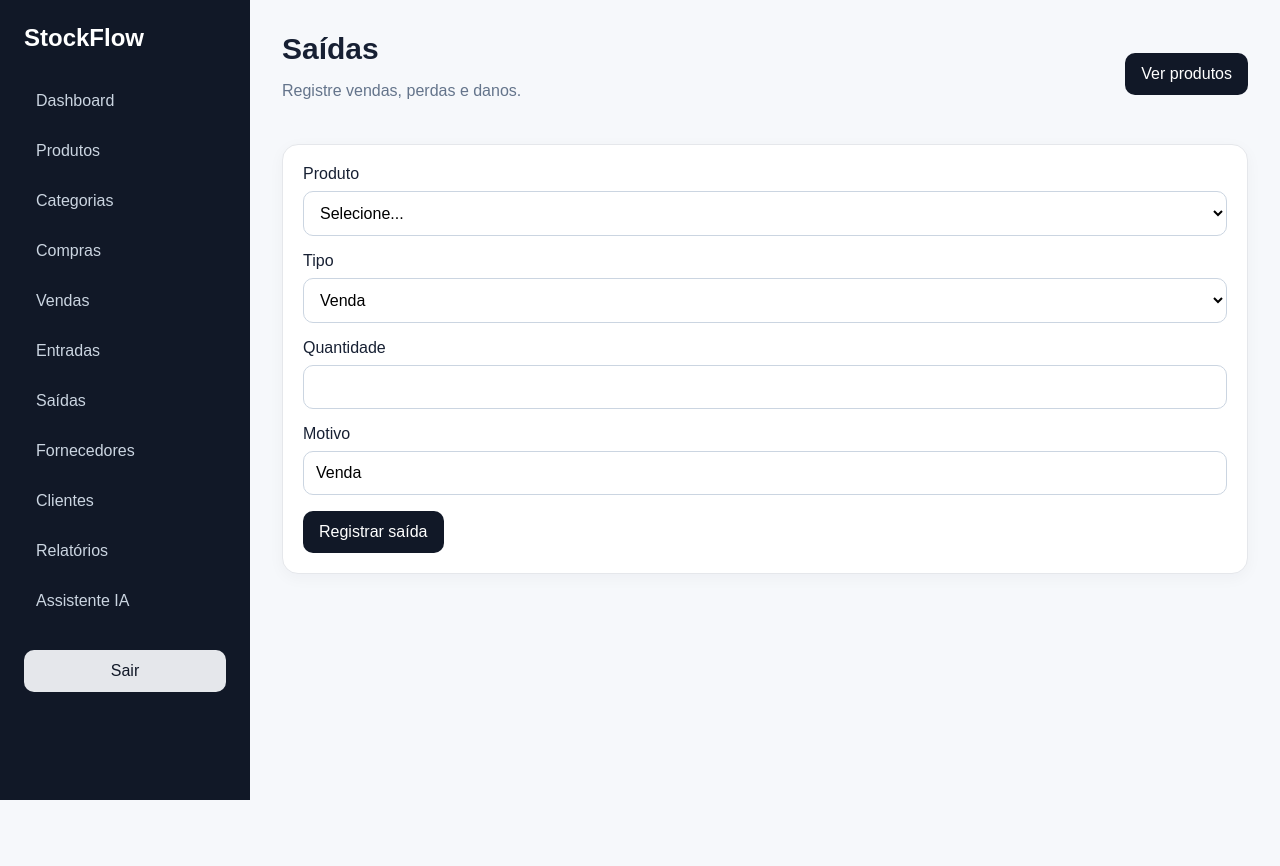
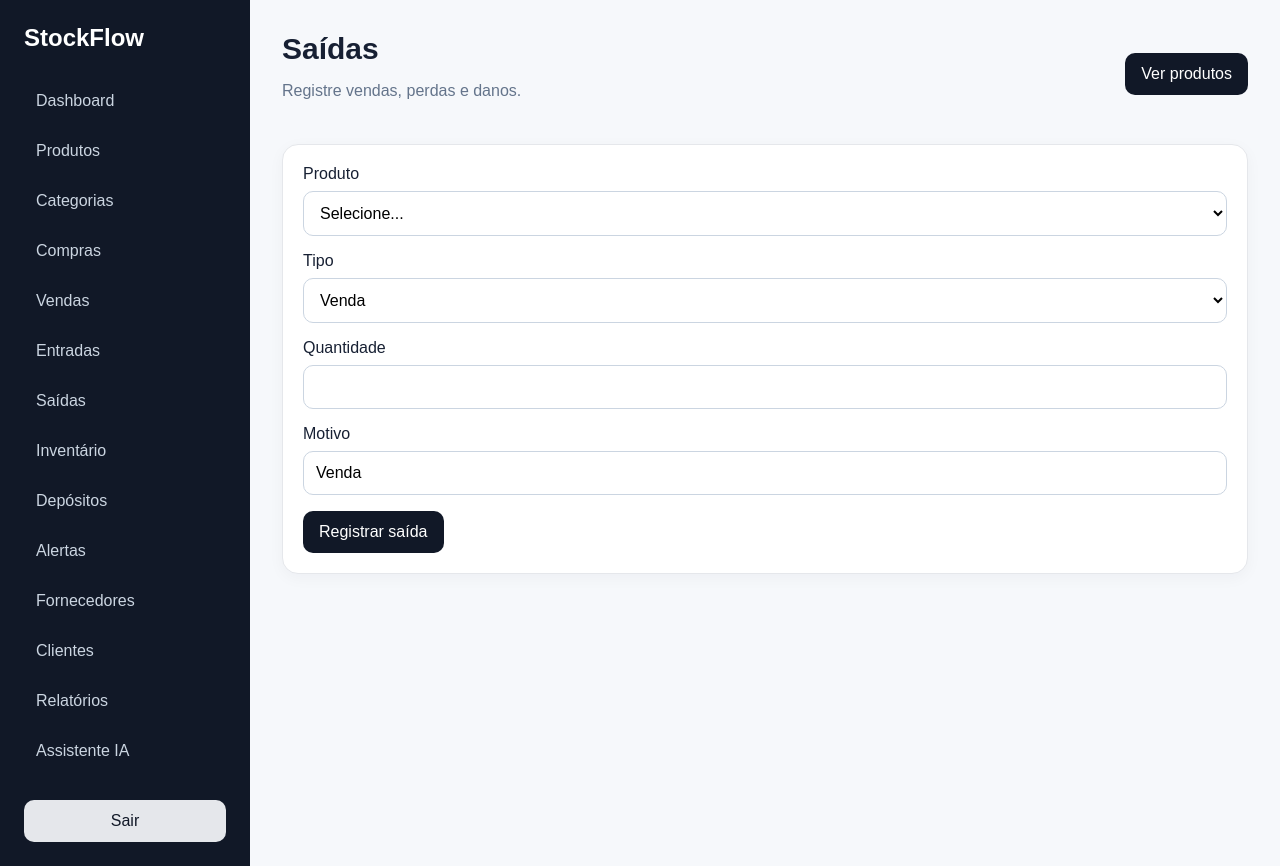
Before and after one commit to atomic-cod/stockflow, a Next.js app: page /saidas in a window 1280 px wide. Before the commit the page ends 800 px from the top, so only its background shows below. Built offline with nearby package versions, Linux system fonts and the light colour scheme; no server answers.

Commit message:
feat(ui): add inventory warehouses and alerts navigation

```diff
--- a/src/components/sidebar.tsx
+++ b/src/components/sidebar.tsx
@@ -7,7 +7,9 @@ import { useRouter } from "next/navigation";
 export function Sidebar(){
   const router=useRouter();
   async function logout(){const supabase=createClient();await supabase.auth.signOut();router.push("/login");router.refresh();}
-  return <aside className="sidebar"><div className="brand">StockFlow</div><nav className="nav">
+  return <aside className="sidebar">
+    <div className="brand">StockFlow</div>
+    <nav className="nav">
       <Link href="/dashboard">Dashboard</Link>
       <Link href="/produtos">Produtos</Link>
       <Link href="/categorias">Categorias</Link>
@@ -15,9 +17,14 @@ export function Sidebar(){
       <Link href="/vendas">Vendas</Link>
       <Link href="/entradas">Entradas</Link>
       <Link href="/saidas">Saídas</Link>
+      <Link href="/inventario">Inventário</Link>
+      <Link href="/depositos">Depósitos</Link>
+      <Link href="/alertas">Alertas</Link>
       <Link href="/fornecedores">Fornecedores</Link>
       <Link href="/clientes">Clientes</Link>
       <Link href="/relatorios">Relatórios</Link>
       <Link href="/ia">Assistente IA</Link>
-  </nav><button className="btn secondary" onClick={logout}>Sair</button></aside>
+    </nav>
+    <button className="btn secondary" onClick={logout}>Sair</button>
+  </aside>;
 }
```
Lines whose indentation alone changed are shown as unchanged.
